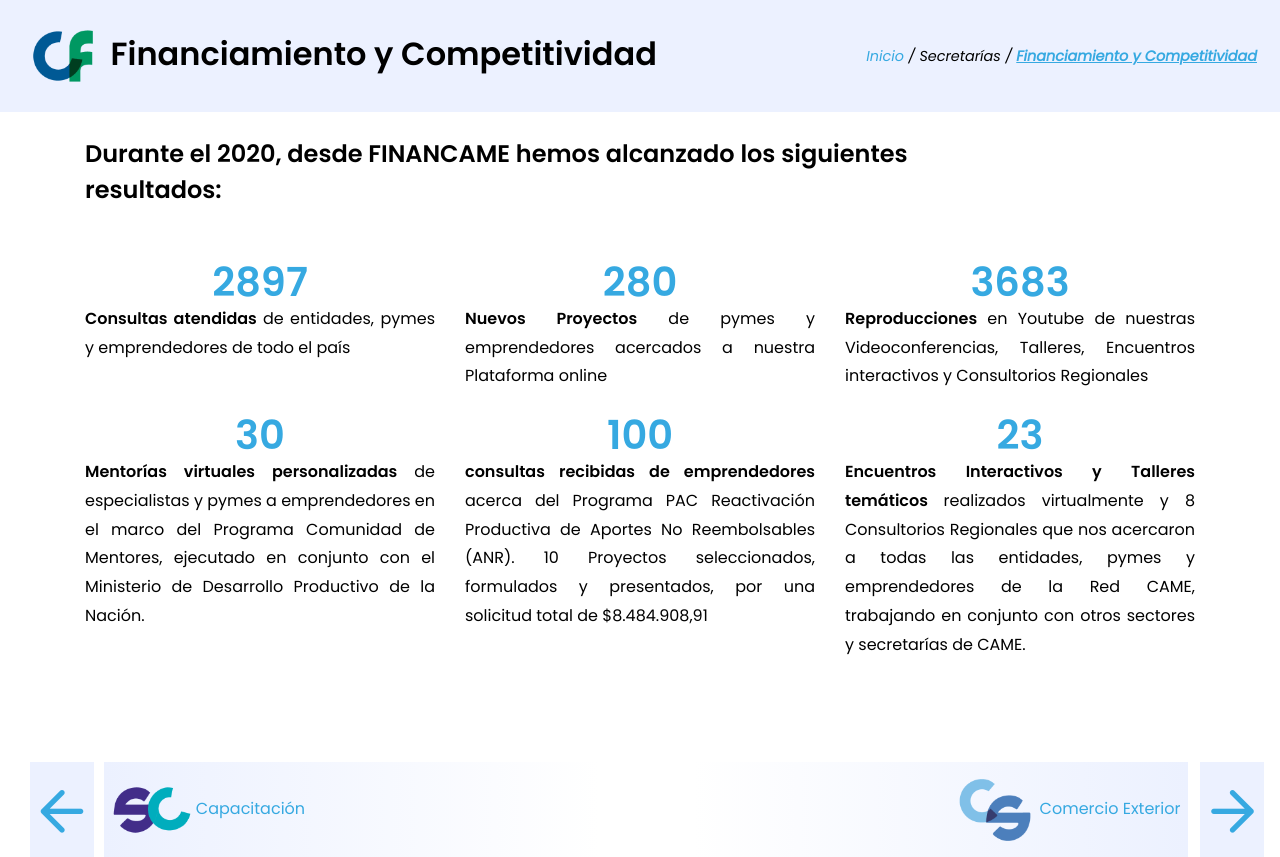
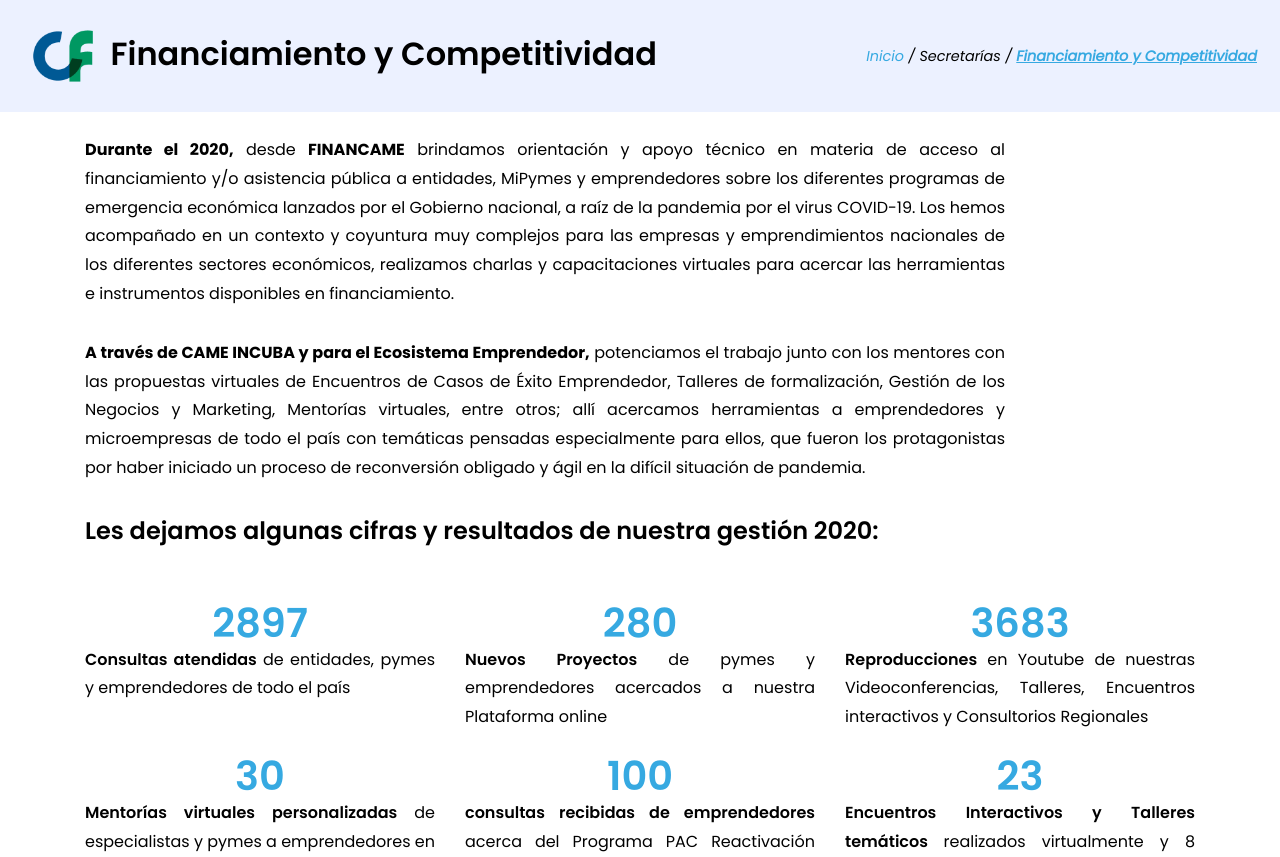
Before and after one commit to DevOps-CAME/memoria2020, a WordPress theme: template financiamiento.php in a window 1280 px wide. Shown: the part 306-1163 px from the top of the page. Run offline with PHP 8.4 and a stand-in for WordPress, Linux system fonts and the light colour scheme; the site name, menu and one post (Sample post) are stand-ins, and other content is empty.

Commit message:
financiamiento

```diff
--- a/financiamiento.php
+++ b/financiamiento.php
@@ -42,7 +42,15 @@
                         <div class="col-md-12">
                             <div class="row col-mb-30 mb-5">
                                 <div class="col-lg-10 col-md-10 mb-0">
-                                    <h3>Durante el 2020, desde FINANCAME hemos alcanzado los siguientes resultados:
+<p>
+<strong>Durante el 2020,</strong> desde <strong>FINANCAME</strong> brindamos orientación y apoyo técnico en materia de acceso al financiamiento y/o asistencia pública a entidades, MiPymes y emprendedores sobre los diferentes programas de emergencia económica lanzados por el Gobierno nacional, a raíz de la pandemia por el virus COVID-19. Los hemos acompañado en un contexto y coyuntura muy complejos para las empresas y emprendimientos nacionales de los diferentes sectores económicos, realizamos charlas y capacitaciones virtuales para acercar las herramientas e instrumentos disponibles en financiamiento.  </p>
+<p>
+<strong>A través de CAME INCUBA y para el Ecosistema Emprendedor,</strong> potenciamos el trabajo junto con los mentores con las propuestas virtuales de Encuentros de Casos de Éxito Emprendedor, Talleres de formalización, Gestión de los Negocios y Marketing, Mentorías virtuales, entre otros; allí acercamos herramientas a emprendedores y microempresas de todo el país con temáticas pensadas especialmente para ellos, que fueron los protagonistas por haber iniciado un proceso de reconversión obligado y ágil en la difícil situación de pandemia.
+
+
+</p>
+
+                                    <h3>Les dejamos algunas cifras y resultados de nuestra gestión 2020:
                                     </h3>
                                 </div>
 
```
Also changed, not shown: 1 other file.
